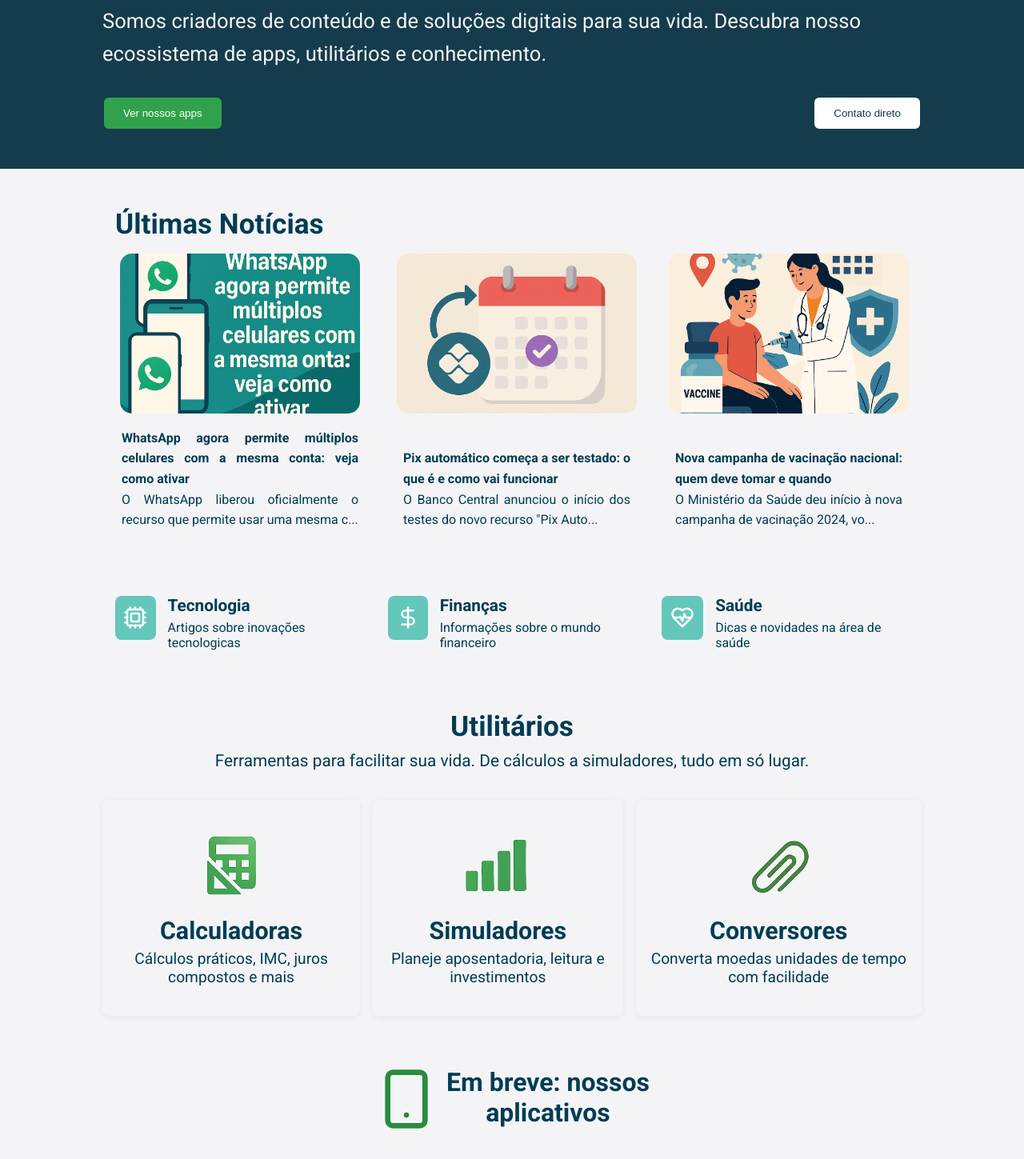
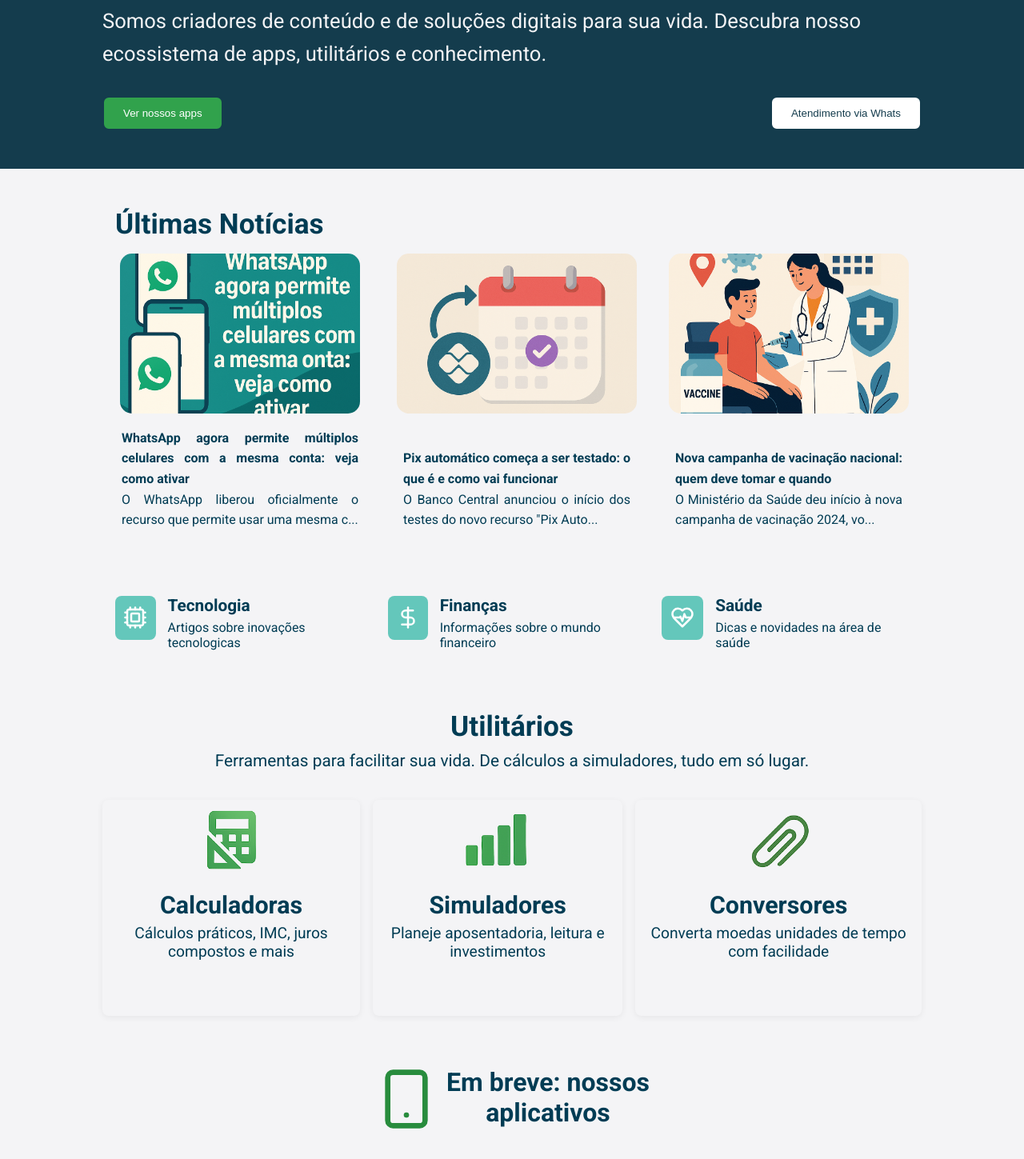
Before and after one commit to lucastrevvos/portal, a React (Vite) app: page / in a window 1280 px wide. Shown: the part 402-1851 px from the top of the page at 80% size. Built offline with nearby package versions, Linux system fonts and the light colour scheme.

Commit message:
links na home

```diff
--- a/src/components/Footer/index.tsx
+++ b/src/components/Footer/index.tsx
@@ -28,8 +28,9 @@ export function Footer(){
                 </div>
                     <h2>REDES SOCIAIS</h2>
                 <div className={styles.social}>
-                    <svg xmlns="http://www.w3.org/2000/svg" width="24" height="24" viewBox="0 0 24 24" fill="none" stroke="currentColor" stroke-width="2" stroke-linecap="round" stroke-linejoin="round" className="lucide lucide-instagram-icon lucide-instagram"><rect width="20" height="20" x="2" y="2" rx="5" ry="5"/><path d="M16 11.37A4 4 0 1 1 12.63 8 4 4 0 0 1 16 11.37z"/><line x1="17.5" x2="17.51" y1="6.5" y2="6.5"/></svg>
-
+                    <a href='https://www.instagram.com/trevvos' target='_blank'>
+                        <svg xmlns="http://www.w3.org/2000/svg" width="24" height="24" viewBox="0 0 24 24" fill="none" stroke="currentColor" stroke-width="2" stroke-linecap="round" stroke-linejoin="round" className="lucide lucide-instagram-icon lucide-instagram"><rect width="20" height="20" x="2" y="2" rx="5" ry="5"/><path d="M16 11.37A4 4 0 1 1 12.63 8 4 4 0 0 1 16 11.37z"/><line x1="17.5" x2="17.51" y1="6.5" y2="6.5"/></svg>
+                    </a>
                     <svg xmlns="http://www.w3.org/2000/svg" width="24" height="24" viewBox="0 0 24 24" fill="none" stroke="currentColor" stroke-width="2" stroke-linecap="round" stroke-linejoin="round" className="lucide lucide-linkedin-icon lucide-linkedin"><path d="M16 8a6 6 0 0 1 6 6v7h-4v-7a2 2 0 0 0-2-2 2 2 0 0 0-2 2v7h-4v-7a6 6 0 0 1 6-6z"/><rect width="4" height="12" x="2" y="9"/><circle cx="4" cy="4" r="2"/></svg>
 
                     <svg xmlns="http://www.w3.org/2000/svg" width="24" height="24" viewBox="0 0 24 24" fill="none" stroke="currentColor" stroke-width="2" stroke-linecap="round" stroke-linejoin="round" className="lucide lucide-youtube-icon lucide-youtube"><path d="M2.5 17a24.12 24.12 0 0 1 0-10 2 2 0 0 1 1.4-1.4 49.56 49.56 0 0 1 16.2 0A2 2 0 0 1 21.5 7a24.12 24.12 0 0 1 0 10 2 2 0 0 1-1.4 1.4 49.55 49.55 0 0 1-16.2 0A2 2 0 0 1 2.5 17"/><path d="m10 15 5-3-5-3z"/></svg>
--- a/src/components/Utilitarios/index.tsx
+++ b/src/components/Utilitarios/index.tsx
@@ -11,16 +11,18 @@ export function Utilitarios(){
                 <h1>Utilitários</h1>
                 <p>Ferramentas para facilitar sua vida. De cálculos a simuladores, tudo em só lugar.</p>
                 <div className={styles.utils}>
+                <a href="/categoria/utilitarios?filtro=calculadoras">
                     <span>
                     <div>
                         <img src={calc} alt="" />
-                        </div>
+                    </div>
 
                         <h2>Calculadoras</h2>
                         <p>Cálculos práticos, IMC, juros compostos e mais</p>
 
                     </span>
-
+                </a>
+                <a href="/categoria/utilitarios?filtro=simuladores">
                     <span>
                         <div>
                         <img src={simuladores} alt="" />
@@ -30,7 +32,8 @@ export function Utilitarios(){
                             <p>Planeje aposentadoria, leitura e investimentos</p>
 
                     </span>
-
+                </a>
+                <a href="/categoria/utilitarios?filtro=conversores">
                     <span>
                         <div>
                             <img src={conversores} alt="" />
@@ -40,6 +43,7 @@ export function Utilitarios(){
                         <p>Converta moedas unidades de tempo com facilidade</p>
 
                     </span>
+                </a>
                 </div>
             </div>
         </div>
--- a/src/components/Utilitarios/styles.module.css
+++ b/src/components/Utilitarios/styles.module.css
@@ -2,6 +2,15 @@
     padding: 0.5rem;
     color: var(--cor-textos);
     margin-top: 30px;
+
+    a {
+        text-decoration: none;
+        color: var(--cor-textos);
+    }
+
+    a:visited {
+        color: var(--cor-textos);
+    }
 }
 
 
--- a/src/pages/Home/index.tsx
+++ b/src/pages/Home/index.tsx
@@ -17,7 +17,9 @@ export function Home(){
                 </p>
                 <div className={styles.buttons}>
                     <Button title='Ver nossos apps' onClick={() => alert('Aguarde só mais um pouquinho estamos em desenvolvimento :)')}></Button>
-                    <Button title='Contato direto' typeBtn='secundary'></Button>
+                    <a href="https://wa.me/5511945043408" target="_blank" rel="noopener noreferrer">
+                        <Button title="Atendimento via Whats" typeBtn="secundary" />
+                    </a>
                 </div>
             </div>
         </div>
```
